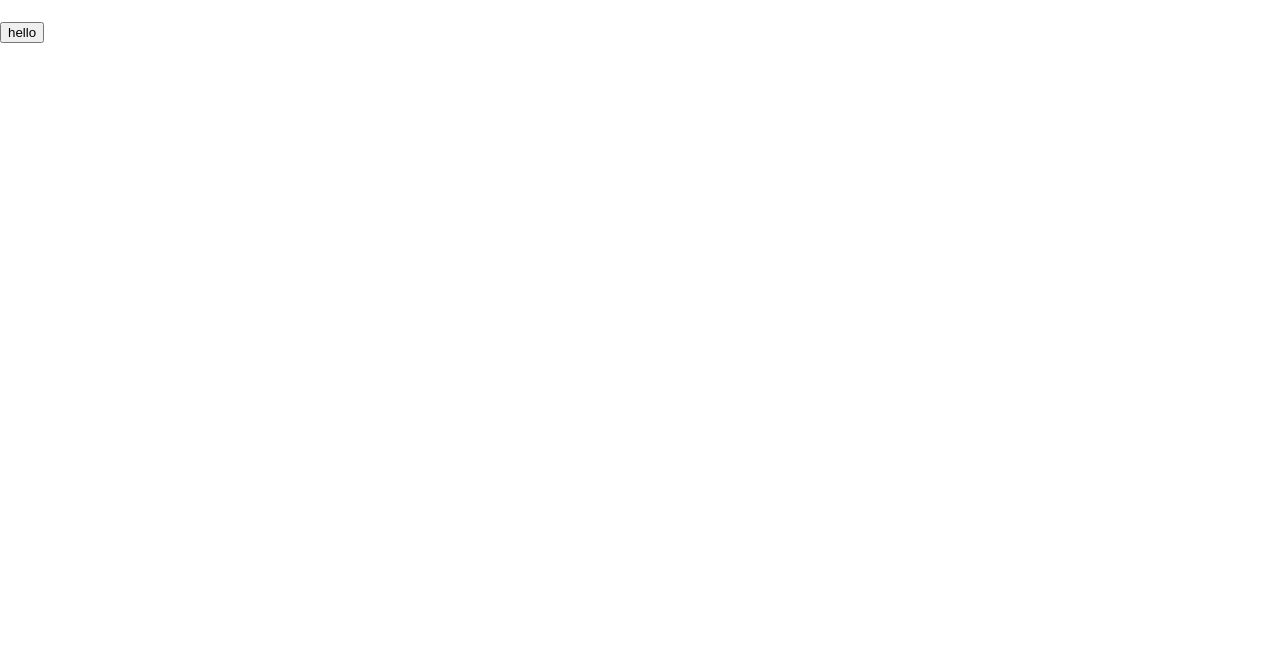
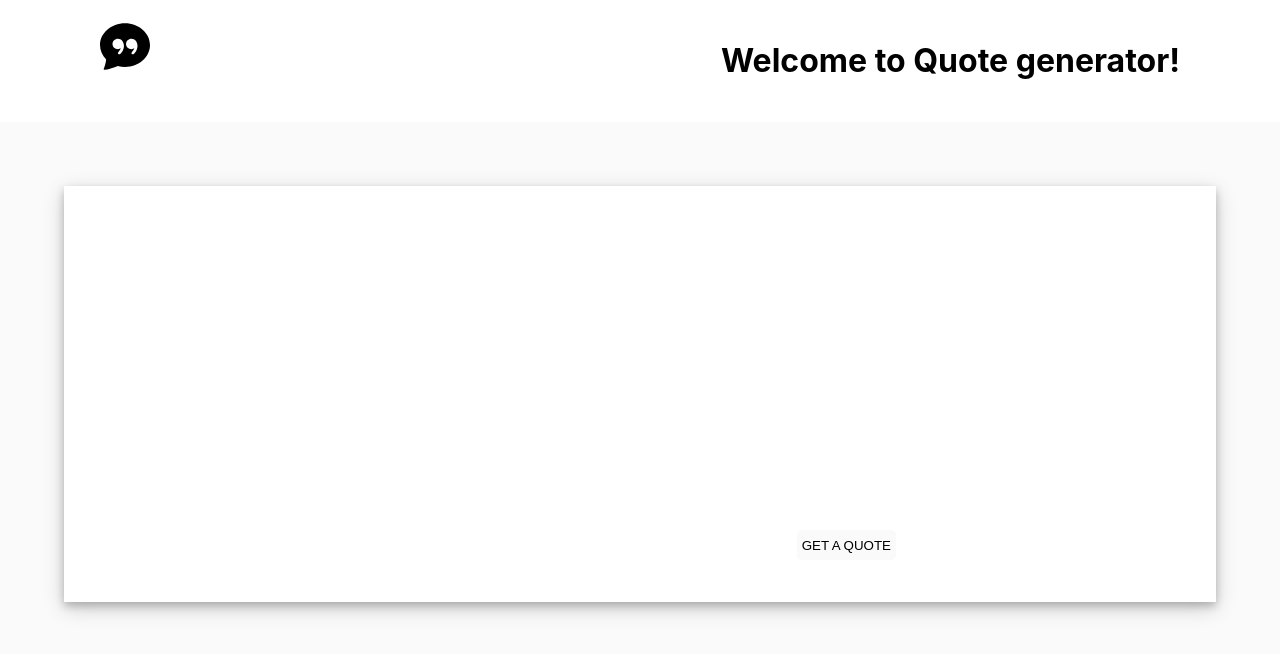
Before and after one commit to muratdemirtas2001/quotes-react-app, a React (Create React App) app: page / in a window 1280 px wide. Shown: the top 654 px of the page. Built offline with nearby package versions, Linux system fonts and the light colour scheme; no server answers.

Commit message:
Adding Menubar

```diff
--- a/package.json
+++ b/package.json
@@ -8,6 +8,7 @@
     "@testing-library/user-event": "^12.8.3",
     "react": "^17.0.2",
     "react-dom": "^17.0.2",
+    "react-icons": "^4.2.0",
     "react-scripts": "4.0.3",
     "web-vitals": "^1.1.2"
   },
--- a/src/App.css
+++ b/src/App.css
@@ -1,38 +1,44 @@
-.App {
-  text-align: center;
+body {
+  background-color: hsl(0, 0%, 98%);
 }
 
-.App-logo {
-  height: 40vmin;
-  pointer-events: none;
+.menu-wrapper {
+  display: flex;
+  justify-content: space-between;
+  padding-top: 20px;
+  padding-bottom: 20px;
+  padding-left: 100px;
+  padding-right: 100px;
+
+  background-color: hsl(0, 0%, 100%);
+}
+.content {
+  background-color: hsl(0, 0%, 100%);
+  display: flex;
+  flex-direction: column;
+  /* align-items: center; */
+  margin: 5vw;
+  padding: 10vw;
+  height: 20vh;
+  box-shadow: 0 4px 8px 0 rgba(0, 0, 0, 0.2), 0 6px 20px 0 rgba(0, 0, 0, 0.19);
+
+  /* width: 75%; */
 }
 
-@media (prefers-reduced-motion: no-preference) {
-  .App-logo {
-    animation: App-logo-spin infinite 20s linear;
-  }
+.quote-button {
+  height: 30px;
+  border: none;
+  position: absolute;
+  bottom: 30vh;
+  right: 30vw;
+  background-color: hsl(0, 0%, 98%);
+  padding: 5px;
+  border-radius: 5px;
 }
-
-.App-header {
-  background-color: #282c34;
-  min-height: 100vh;
-  display: flex;
-  flex-direction: column;
-  align-items: center;
-  justify-content: center;
-  font-size: calc(10px + 2vmin);
-  color: white;
+.quote-button:hover {
+  background-color: hsl(0, 0%, 90%);
+  cursor: pointer;
 }
-
-.App-link {
-  color: #61dafb;
+.quote-button:focus {
+  outline: none;
 }
-
-@keyframes App-logo-spin {
-  from {
-    transform: rotate(0deg);
-  }
-  to {
-    transform: rotate(360deg);
-  }
-}
--- a/src/App.js
+++ b/src/App.js
@@ -1,15 +1,19 @@
 import "./App.css";
 import { useState } from "react";
+import MenuBar from "./MenuBar"
 import Quote from "./Quote";
 import ButtonQuote from "./ButtonQuote";
 function App() {
   const [click, setClick] = useState(false);
 
   return (
+    <>
+      <MenuBar/>
     <div className="content">
       <Quote click={click} />
       <ButtonQuote setClick={setClick} />
     </div>
+    </>
   );
 }
 
--- a/src/ButtonQuote.js
+++ b/src/ButtonQuote.js
@@ -1,4 +1,8 @@
 function QuoteButton({ setClick }) {
-  return <button onClick={setClick}>hello</button>;
+  return (
+    <button className="quote-button" onClick={setClick}>
+      GET A QUOTE
+    </button>
+  );
 }
 export default QuoteButton;
--- /dev/null
+++ b/src/MenuBar.js
@@ -0,0 +1,11 @@
+import { BsFillChatQuoteFill } from "react-icons/bs";
+
+function MenuBar() {
+  return (
+    <div className="menu-wrapper">
+      <BsFillChatQuoteFill size="50" />
+      <h1>Welcome to Quote generator!</h1>
+    </div>
+  );
+}
+export default MenuBar;
```
Also changed, not shown: 1 other file (tests, documents, lock files or other folders).
